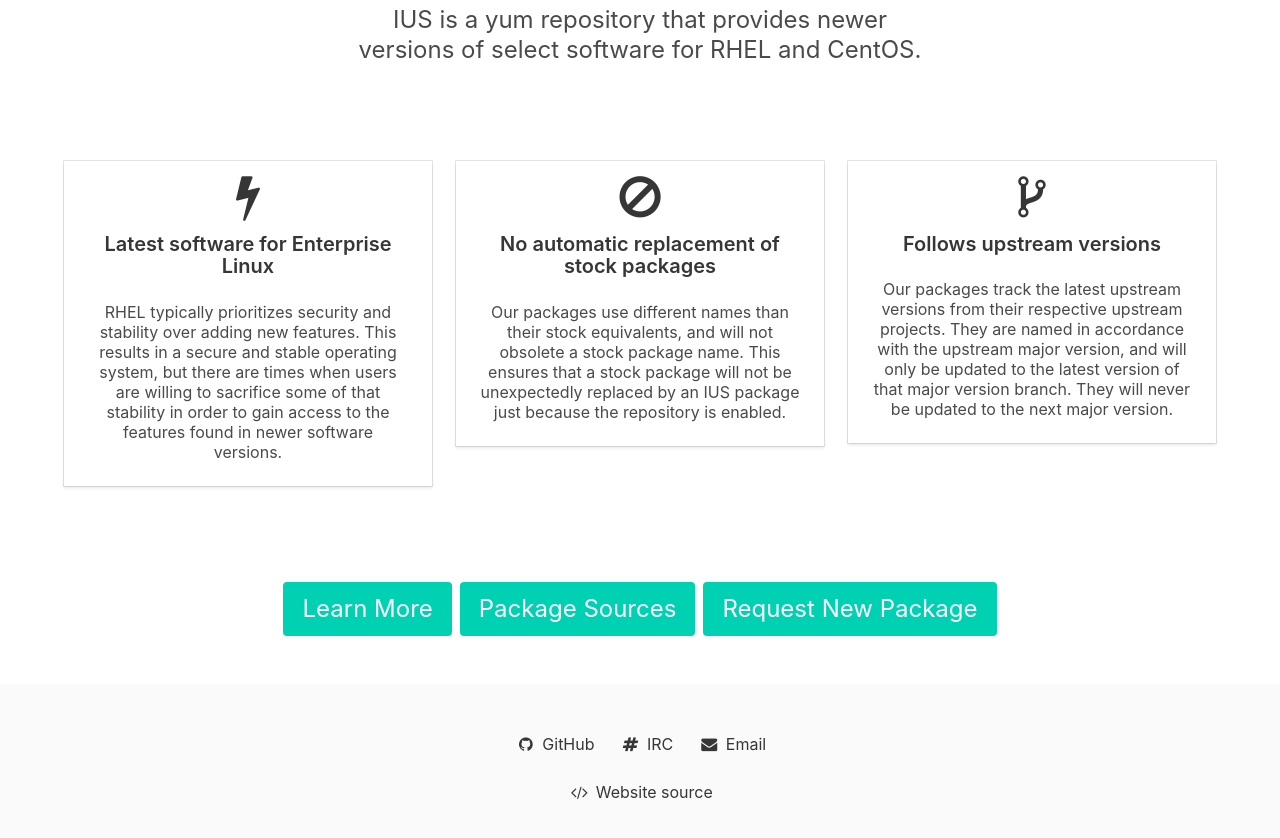
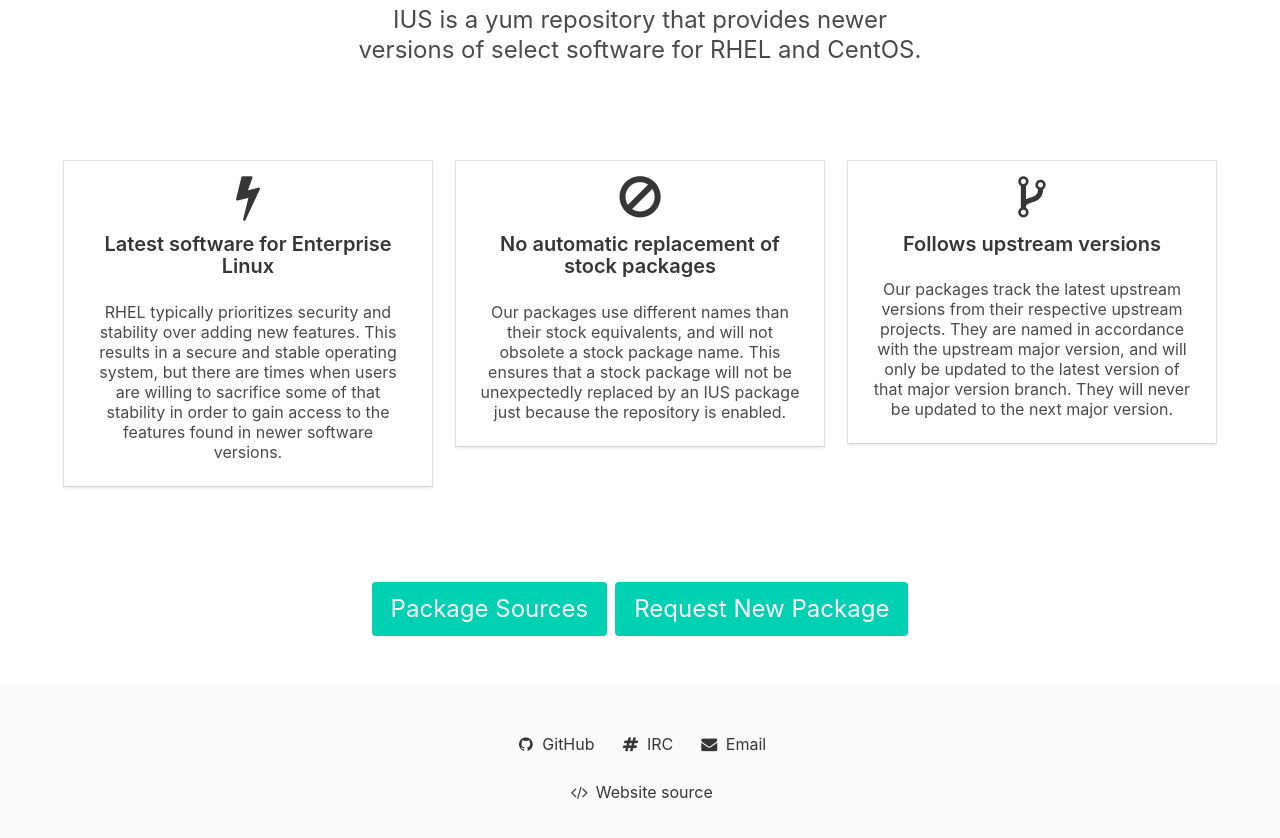
Before and after one commit to iusrepo/iusrepo.github.io, a Jekyll site: the page built from markdown/index.md, in a window 1280 px wide and 900 px high, scrolled down 679 px. Shown: the top 838 px of the window. Built offline with Jekyll 4.4.1, drawn with Linux system fonts in a browser that asks for light colours.

Commit message:
Remove "Learn More" button, duplicate of About link in header

```diff
--- a/_layouts/home.html
+++ b/_layouts/home.html
@@ -118,7 +118,6 @@
                 <div class="container">
 
                     <div class="buttons is-centered">
-                        <a class="button is-large is-primary" href="/about">Learn More</a>
                         <a class="button is-large is-primary" href="https://github.com/search?q=org%3Aiusrepo+topic%3Arpm&s=updated">Package Sources</a>
                         <a class="button is-large is-primary" href="https://github.com/iusrepo/wishlist/blob/master/.github/contributing.md">Request New Package</a>
                     </div>
```
